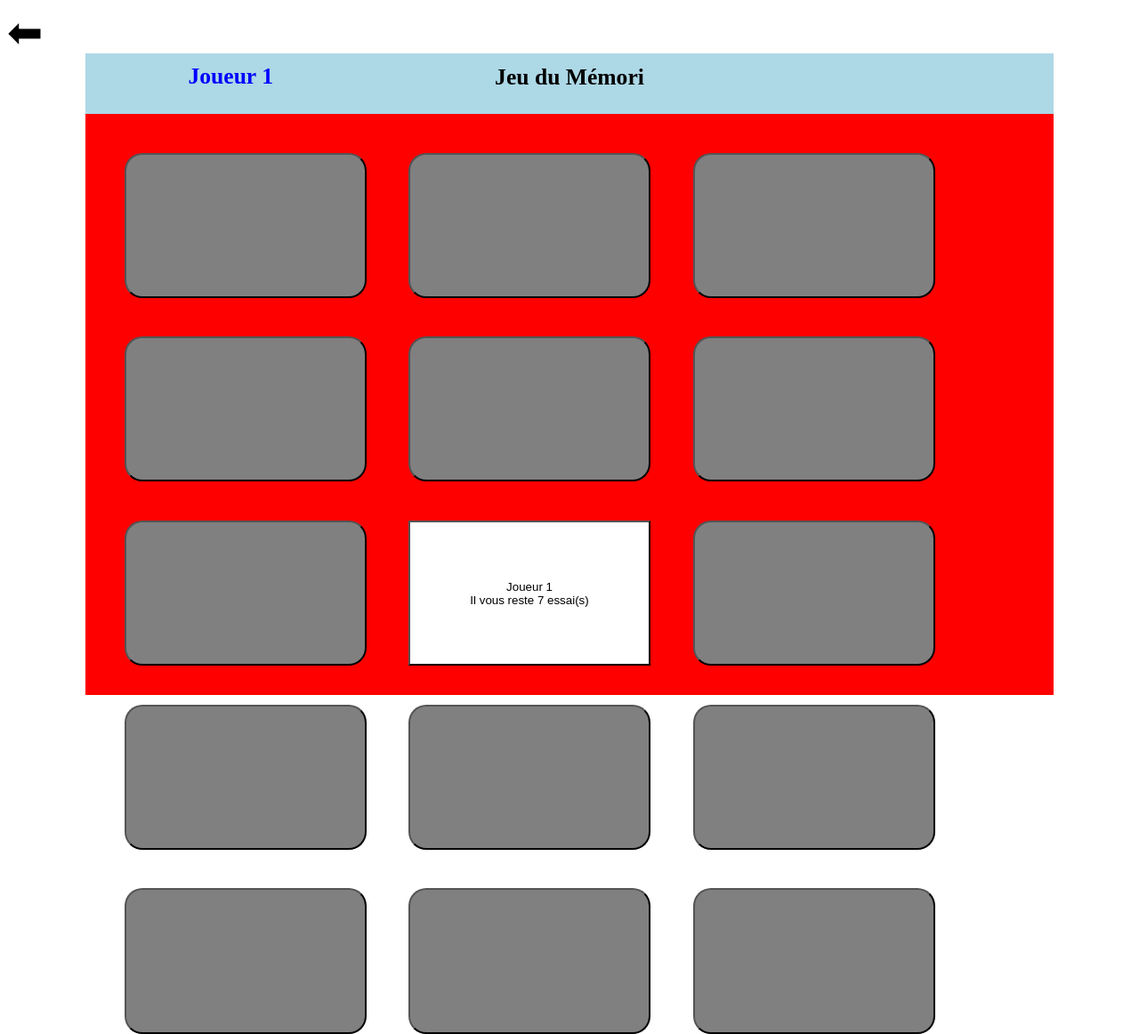
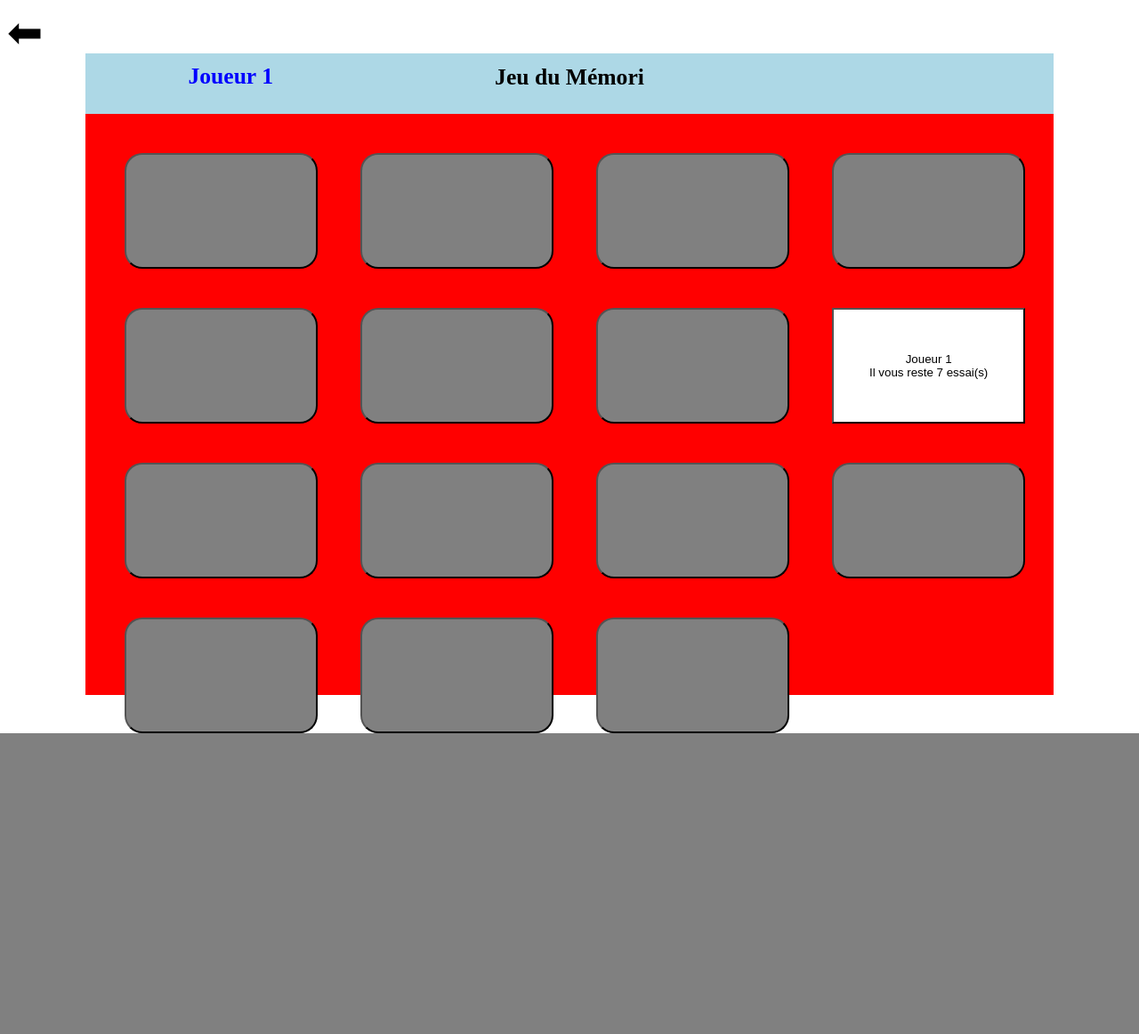
Before and after one commit to SamSamsung/Time-killer, a PHP site: page /memo.html in a window 1280 px wide. Shown: the whole page at 89% size. After the commit the page ends 824 px from the top, so only its background shows below. Run offline with PHP 8.4, Linux system fonts and the light colour scheme.

Commit message:
Update style_memo.css

```diff
--- a/css/style_memo.css
+++ b/css/style_memo.css
@@ -47,8 +47,8 @@
     border-radius: 20px;
     margin-top: 4%;
     margin-left: 4%;
-    height: 25%;
-    width: 25%;
+    height: 20%;
+    width: 20%;
 }
 
 
```
